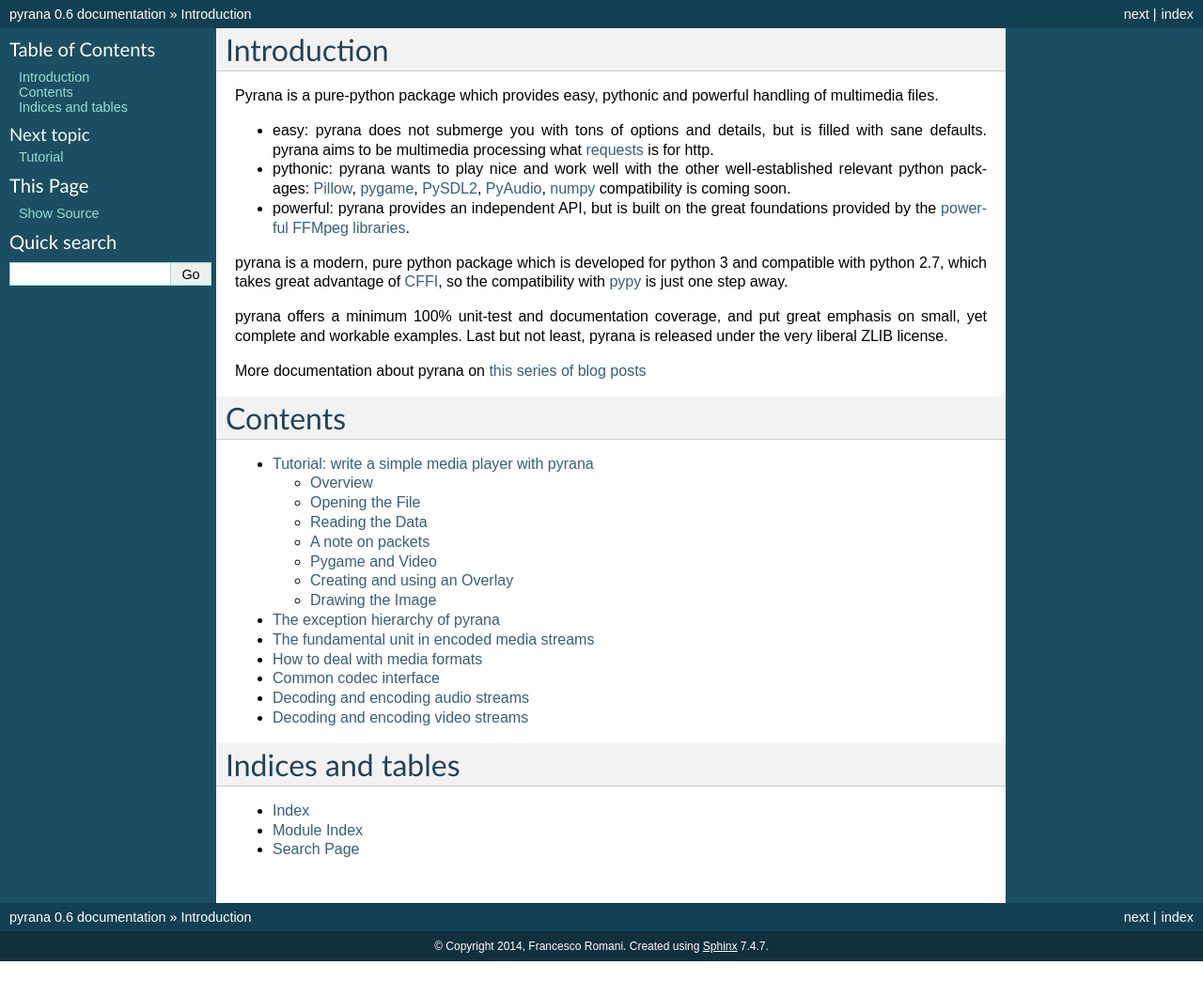
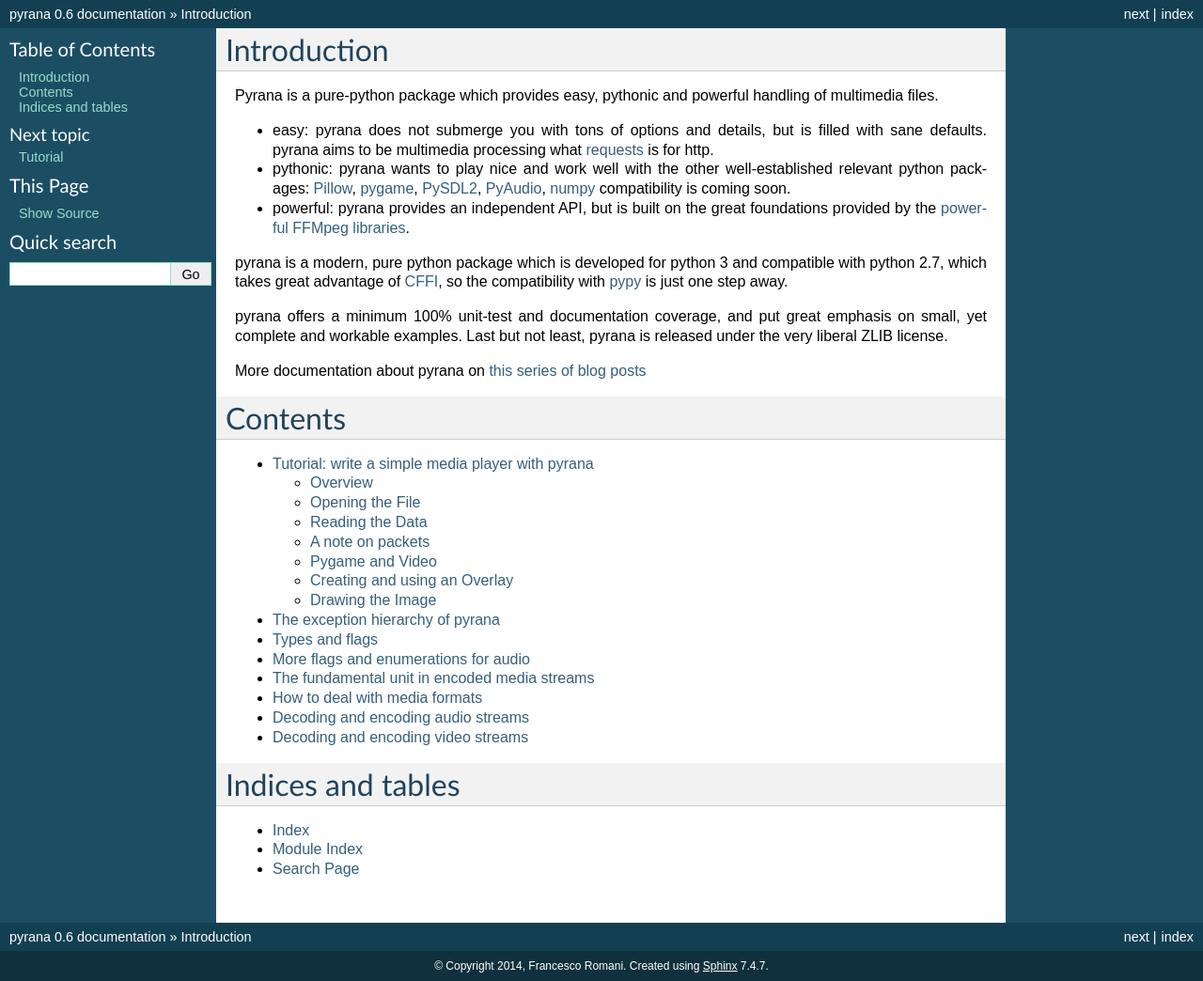
Before and after one commit to mojaves/pyrana, a Sphinx documentation site: the page built from docs/index.rst, in a window 1280 px wide. Shown: the whole page at 94% size. Built offline with Sphinx 7.4.7, drawn with Linux system fonts in a browser that asks for light colours; before the commit the page ends 1023 px from its top, so only the background shows below that.

Commit message:
docs: show enumerations
expose enumerations in the docs

--HG--
extra : source : 9e0de52791f48fd32d6d55fa7b530f543fc4479c

```diff
--- /dev/null
+++ b/docs/ac3.rst
@@ -0,0 +1,6 @@
+audio
+-----
+
+.. automodule:: pyrana.ffaclayout
+   :members:
+   :undoc-members:
--- /dev/null
+++ b/docs/enums.rst
@@ -0,0 +1,6 @@
+enumerations and flags
+----------------------
+
+.. automodule:: pyrana.ffenums
+   :members:
+   :undoc-members:
--- a/docs/index.rst
+++ b/docs/index.rst
@@ -17,9 +17,10 @@
    Tutorial: write a simple media player with pyrana <tutorial/index.rst>
 
    The exception hierarchy of pyrana <errors>
+   Types and flags <enums>
+   More flags and enumerations for audio <ac3>
    The fundamental unit in encoded media streams <packets>
    How to deal with media formats <formats>
-   Common codec interface <codec>
    Decoding and encoding audio streams <audio>
    Decoding and encoding video streams <video>
 
```
